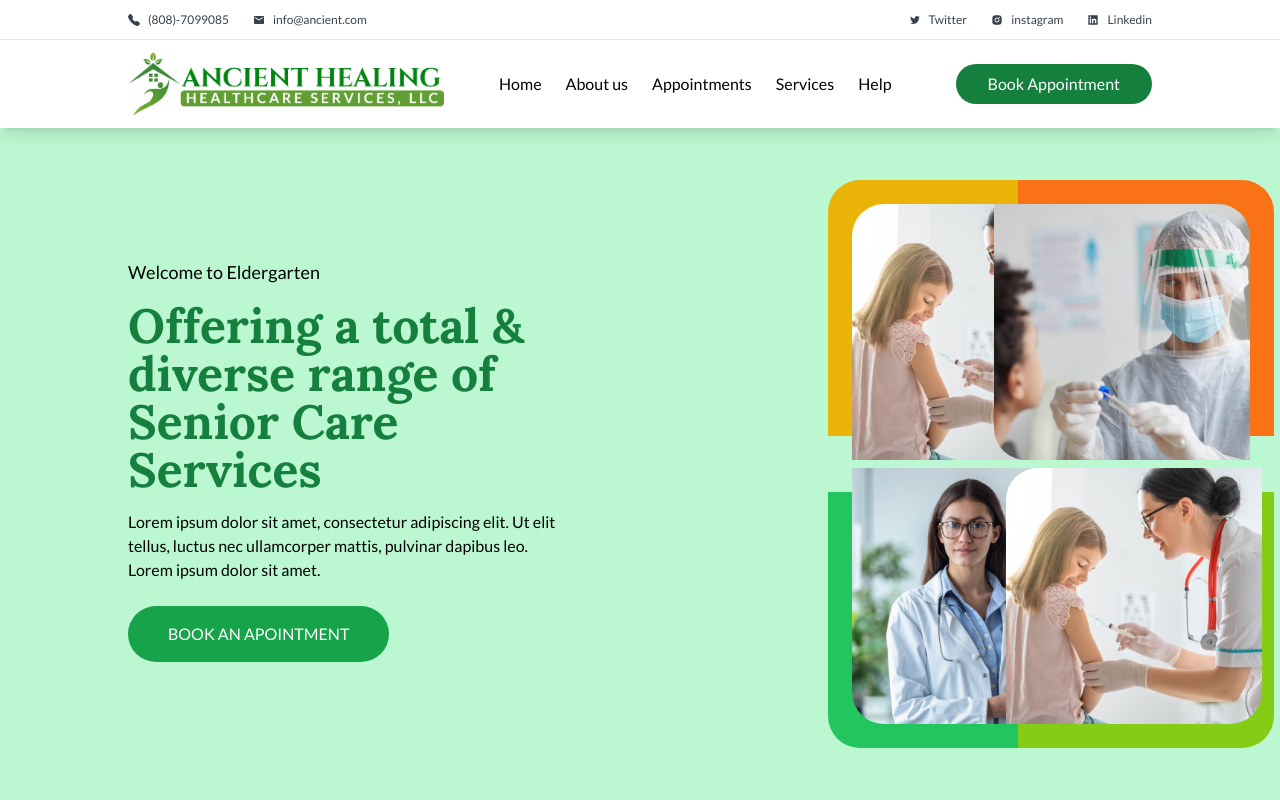
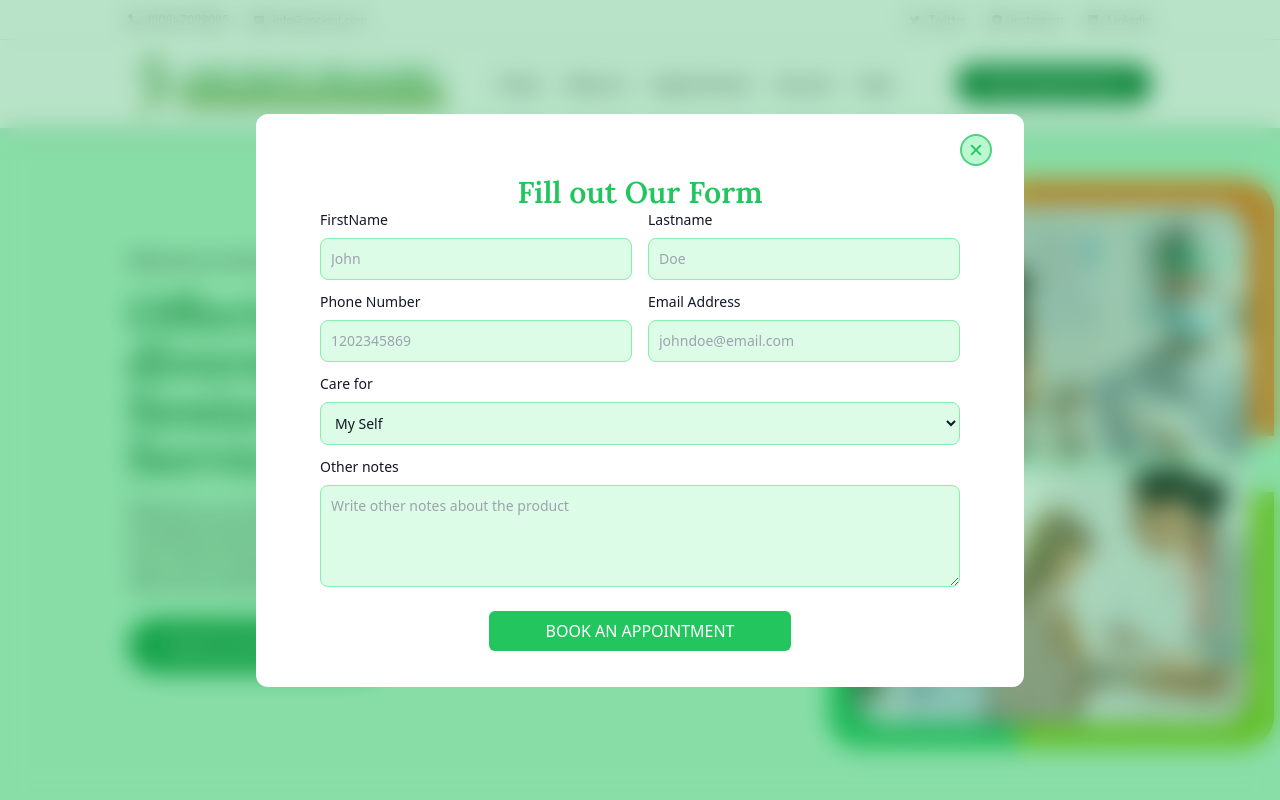
Before and after one commit to Gift07/Healthcare, a React (Vite) app: page / in a window 1280 px wide. Both pictures are taken after a click on the button "Book Appointment". Shown: the top 800 px of the page. Built offline with nearby package versions, Linux system fonts and the light colour scheme.

Commit message:
updated text

```diff
--- a/index.html
+++ b/index.html
@@ -3,7 +3,7 @@
 
 <head>
   <meta charset="UTF-8" />
-  <link rel="icon" type="image/svg+xml" href="/vite.svg" />
+  <link rel="icon" type="image/svg+xml" href="/ancient.png" />
   <meta name="viewport" content="width=device-width, initial-scale=1.0" />
   <title>Ancient Healing</title>
 </head>
--- a/src/Components/Choose.jsx
+++ b/src/Components/Choose.jsx
@@ -18,9 +18,10 @@ const Choose = () => {
               Use Our Services For Your Health
             </h1>
             <p className="py-3">
-              Lorem ipsum dolor sit amet, consectetur adipiscing elit. Ut elit
-              tellus, luctus nec ullamcorpe. Consectetur adipiscing elit. Lorem
-              ipsum dolor sit amet ut elit tellus, luctus nec ullamcorpe.{" "}
+              Your well-being is our top priority, and we are dedicated to
+              providing a wide range of comprehensive services to cater to your
+              unique health needs. With a team of experienced professionals and
+              state-of-the-art facilities
             </p>
             <ul>
               <li className="flex items-center gap-x-2 py-1">
--- a/src/Components/Footer.jsx
+++ b/src/Components/Footer.jsx
@@ -6,17 +6,17 @@ const Footer = () => {
   return (
     <div className="w-full bg-green-200 font-Lato pt-14">
       <div className="px-8 md:px-24 lg:px-32">
-        <div className="w-full  flex flex-col lg:md:flex-row items-center justify-between">
+        <div className="w-full  flex flex-col lg:md:flex-row lg:md:items-center lg:md:justify-between">
           <div>
             <div className="py-1 pb-6">
               <img src="ancient.png" alt="ancient" className="h-16" />
             </div>
             <h1 className="max-w-xs">
-              Lorem ipsum dolor sit amet, consectetur adipiscing elit. Ut elit
-              tellus, luctus nec ullamcorper mattis, pulvinar dapibus leo.
+              At Ancient Healign, we are committed to being your dedicated
+              partner in achieving and maintaining optimal health
             </h1>
           </div>
-          <div className="w-full flex flex-col lg:md:flex-row items-center gap-x-0 lg:md:gap-x-24">
+          <div className="w-full lg:md:w-auto flex flex-col lg:md:flex-row items-center bg-yellow-500 gap-x-0 lg:md:gap-x-24">
             <div className="w-full ">
               <h1 className="py-6">Company</h1>
               <ul>
--- a/src/Components/Hero.jsx
+++ b/src/Components/Hero.jsx
@@ -2,15 +2,16 @@ const Hero = () => {
   return (
     <div className="w-full h-[calc(100vh-8rem)] bg-green-200 flex flex-col-reverse lg:md:flex-row items-center justify-between  font-Lato mt-20 md:lg:mt-32">
       <div className="px-8 md:px-24 lg:px-32">
-        <h1 className="text-lg py-2">Welcome to Eldergarten</h1>
+        <h1 className="text-lg py-2">Welcome to Acient Healing</h1>
         <h1 className="text-2xl md:text-3xl lg:text-5xl font-bold py-2 font-lora text-green-700">
           Offering a total & diverse range of
           <br /> Senior Care Services
         </h1>
         <p className="max-w-2xl py-2">
-          Lorem ipsum dolor sit amet, consectetur adipiscing elit. Ut elit
-          tellus, luctus nec ullamcorper mattis, pulvinar dapibus leo. Lorem
-          ipsum dolor sit amet.
+          Welcome to our Healthcare Website! Our commitment lies in providing
+          exceptional Senior Care Services, ensuring your loved ones receive
+          compassionate support for a fulfilling life. With a wide array of
+          specialized offerings,
         </p>
         <div className="py-4">
           <button className="py-2 lg:md:py-4 px-6 lg:md:px-10 bg-green-600 rounded-full text-white uppercase">
@@ -47,7 +48,7 @@ const Hero = () => {
           <img
             src="top1.jpg"
             alt="pexels"
-            className="w-44 h-44 lg:md:w-64 lg:md:h-64 object-cover absolute -top-3 lg:md:-top-6 -left-3 slg:md:-left-6 rounded-tl-[2rem] rounded-br-[2rem]"
+            className="w-44 h-44 lg:md:w-64 lg:md:h-64 object-cover absolute -top-3 lg:md:-top-6 -left-3 lg:md:-left-6 rounded-tl-[2rem] rounded-br-[2rem]"
           />
         </div>
       </div>
--- /dev/null
+++ b/src/Components/Modal.jsx
@@ -0,0 +1,178 @@
+import { IoClose } from "react-icons/io5";
+import { useState } from "react";
+
+const Modal = ({ modal, setModal }) => {
+  const [formData, setFormData] = useState({
+    product: "",
+    lastname: "",
+    name: "",
+    email: "",
+    care: "",
+    other_notes: "",
+  });
+  const [selectedValue, setSelectedValue] = useState("");
+
+  const handleChange = (e) => {
+    setFormData({
+      ...formData,
+      [e.target.name]: e.target.value,
+    });
+  };
+
+  const handleSubmit = (e) => {
+    e.preventDefault();
+    // form submitting logic
+  };
+  console.log(formData.care);
+
+  return (
+    <div className="w-full h-full bg-green-600 bg-opacity-30 backdrop-blur-md fixed">
+      <div className="w-full h-full flex items-center justify-center">
+        <div className="w-3/5 py-3 bg-white rounded-xl">
+          <div className="w-full flex items-center justify-end px-8 py-2 text-xl">
+            <div
+              onClick={() => setModal(!modal)}
+              className="p-1 border-2 border-green-500 bg-green-200 text-green-500 rounded-full border-opacity-70 cursor-pointer"
+            >
+              <IoClose />
+            </div>
+          </div>
+          <div className="w-full flex items-center justify-center">
+            <h1 className="text-3xl font-lora text-green-500 font-semibold">
+              Fill out Our Form{" "}
+            </h1>
+          </div>
+          <div className="w-full px-16">
+            <form onSubmit={(e) => handleSubmit(e)} className="w-full">
+              <div className="w-full flex items-center gap-x-4">
+                <div className="w-1/2 mb-3">
+                  <label className="block mb-2 text-sm font-medium text-gray-900">
+                    FirstName
+                  </label>
+                  <input
+                    type="text"
+                    name="product"
+                    value={formData.product}
+                    onChange={(e) => handleChange(e)}
+                    className=" outline-none border border-green-300 text-gray-900 text-sm rounded-lg focus:ring-green-500 focus:border-green-500 block w-full p-2.5 bg-green-100"
+                    placeholder="John"
+                  />
+                </div>
+                <div className="w-1/2 mb-3">
+                  <label className="block mb-2 text-sm font-medium text-gray-900 ">
+                    Lastname
+                  </label>
+                  <input
+                    name="quantity"
+                    value={formData.lastname}
+                    onChange={(e) => handleChange(e)}
+                    className=" outline-none border border-green-300 text-gray-900 text-sm rounded-lg focus:ring-green-500 focus:border-green-500 block w-full p-2.5 bg-green-100"
+                    placeholder="Doe"
+                  />
+                </div>
+              </div>
+              <div className="w-full flex items-center gap-x-4">
+                <div className="w-1/2 mb-3">
+                  <label className="block mb-2 text-sm font-medium text-gray-900">
+                    Phone Number
+                  </label>
+                  <input
+                    name="name"
+                    value={formData.name}
+                    onChange={(e) => handleChange(e)}
+                    className=" outline-none border border-green-300 text-gray-900 text-sm rounded-lg focus:ring-green-500 focus:border-green-500 block w-full p-2.5 bg-green-100"
+                    placeholder="1202345869"
+                  />
+                </div>
+                <div className="w-1/2 mb-3">
+                  <label className="block mb-2 text-sm font-medium text-gray-900 ">
+                    Email Address
+                  </label>
+                  <input
+                    name="email"
+                    value={formData.email}
+                    onChange={(e) => handleChange(e)}
+                    className=" outline-none border border-green-300 text-gray-900 text-sm rounded-lg focus:ring-green-500 focus:border-green-500 block w-full p-2.5 bg-green-100"
+                    placeholder="johndoe@email.com"
+                  />
+                </div>
+              </div>
+              <div className="w-full mb-3">
+                <label className="block mb-2 text-sm font-medium text-gray-900 ">
+                  Care for
+                </label>
+                <select
+                  name="care"
+                  value={formData.care}
+                  onChange={(e) => handleChange(e)}
+                  className=" outline-none border border-green-300 text-gray-900 text-sm rounded-lg focus:ring-green-500 focus:border-green-500 block w-full p-2.5 bg-green-100"
+                >
+                  <option value="my self" className="bg-green-100 py-2">
+                    My Self
+                  </option>
+                  <option value="other" className="bg-green-100 py-2">
+                    Other
+                  </option>
+                </select>
+              </div>
+              {formData.care === "other" && (
+                <div>
+                  {" "}
+                  <div className="w-1/2 mb-3">
+                    <label className="block mb-2 text-sm font-medium text-gray-900 ">
+                      Email Address
+                    </label>
+                    <input
+                      name="email"
+                      value={formData.email}
+                      onChange={(e) => handleChange(e)}
+                      className=" outline-none border border-green-300 text-gray-900 text-sm rounded-lg focus:ring-green-500 focus:border-green-500 block w-full p-2.5 bg-green-100"
+                      placeholder="johndoe@email.com"
+                    />
+                  </div>
+                  <div className="w-1/2 mb-3">
+                    <label className="block mb-2 text-sm font-medium text-gray-900 ">
+                      Email Address
+                    </label>
+                    <input
+                      name="email"
+                      value={formData.email}
+                      onChange={(e) => handleChange(e)}
+                      className=" outline-none border border-green-300 text-gray-900 text-sm rounded-lg focus:ring-green-500 focus:border-green-500 block w-full p-2.5 bg-green-100"
+                      placeholder="johndoe@email.com"
+                    />
+                  </div>
+                </div>
+              )}
+              <div>
+                <label className="block mb-2 text-sm font-medium text-gray-900">
+                  Other notes
+                </label>
+                <textarea
+                  id="message"
+                  rows="4"
+                  name="other_notes"
+                  value={formData.other_notes}
+                  onChange={(e) => handleChange(e)}
+                  className="outline-none block p-2.5 w-full text-sm text-gray-900 bg-green-100 rounded-lg border border-green-300 focus:ring-green-500 focus:border-green-500 "
+                  placeholder="Write other notes about the product"
+                ></textarea>
+              </div>
+
+              <div className="py-6 w-full flex items-center justify-center">
+                <button
+                  type="submit"
+                  className="py-2 uppercase bg-green-500 text-white rounded-md px-14"
+                >
+                  Book an Appointment
+                </button>
+              </div>
+            </form>
+          </div>
+        </div>
+      </div>
+    </div>
+  );
+};
+
+export default Modal;
--- a/src/Screens/Home.jsx
+++ b/src/Screens/Home.jsx
@@ -5,11 +5,20 @@ import Story from "../Components/Story";
 import Footer from "../Components/Footer";
 import Trust from "../Components/Trust";
 import Choose from "../Components/Choose";
+import { useState } from "react";
+import Modal from "../Components/Modal";
 
 const Home = () => {
+  const [modal, setModal] = useState(false);
   return (
-    <div>
-      <Navbar />
+    <div className="relative">
+      {modal && (
+        <div className="absolute w-full h-screen  z-[2000]">
+          <Modal modal={modal} setModal={setModal} />
+        </div>
+      )}
+      <div className="absolute w-full">
+        <Navbar modal={modal} setModal={setModal} />
         <Hero />
         <Services />
         <Story />
@@ -17,6 +26,7 @@ const Home = () => {
         <Choose />
         <Footer />
       </div>
+    </div>
   );
 };
 
```
Also changed, not shown: src/Components/Navbar.jsx (+10 -3 lines), src/Components/Services.jsx (+12 -10 lines), src/Components/Story.jsx (+6 -5 lines), src/Components/Trust.jsx (+37 -12 lines). Lines whose indentation alone changed are shown as unchanged.
